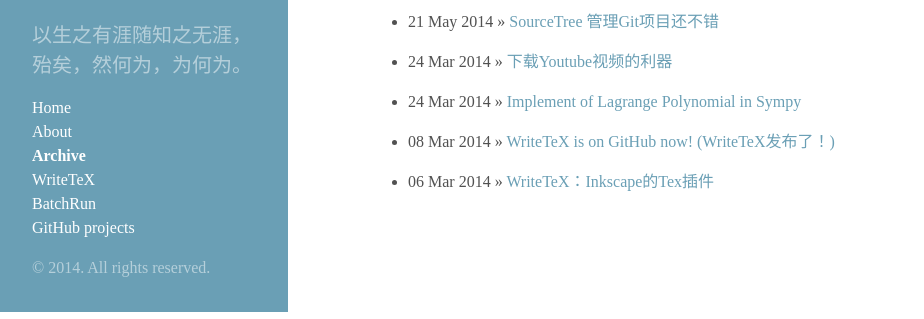
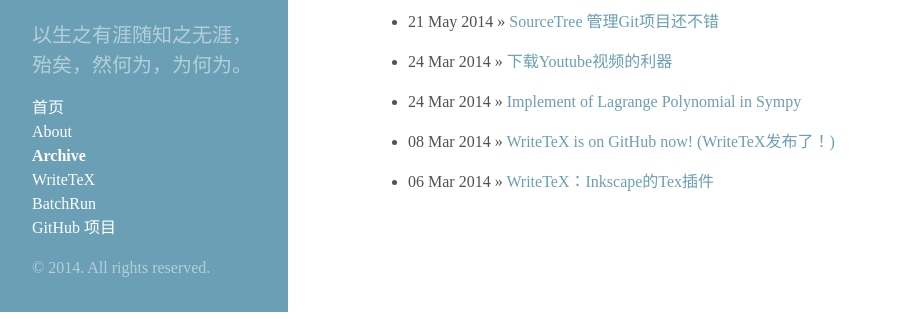
Before and after one commit to wanglongqi/wanglongqi.github.io, a Jekyll site: the page built from 博文目录.md, in a window 1280 px wide. Shown: the part 588-907 px from the top of the page, without its empty margins (0-924 px from the left). Built offline with Jekyll 4.4.1, drawn with Linux system fonts in a browser that asks for light colours.

Commit message:
no message

```diff
--- a/_includes/sidebar.html
+++ b/_includes/sidebar.html
@@ -7,7 +7,7 @@
 
     <ul class="sidebar-nav">
       <li class="sidebar-nav-item{% if page.title == "Home" %} active{% endif %}">
-        <a href="/">Home</a>
+        <a href="/">首页</a>
       </li>
 
       {% comment %}
@@ -28,7 +28,7 @@
 
       <li class="sidebar-nav-item"><a href="https://wanglongqi.github.io/WriteTeX">WriteTeX</a></li>
       <li class="sidebar-nav-item"><a href="https://wanglongqi.github.io/BatchRun">BatchRun</a></li>
-      <li class="sidebar-nav-item"><a href="{{ site.github.repo }}">GitHub projects</a></li>
+      <li class="sidebar-nav-item"><a href="{{ site.github.repo }}">GitHub 项目</a></li>
     </ul>
 
     <p>&copy; {{ site.time | date: '%Y' }}. All rights reserved.</p>
```
Also changed, not shown: 关于.md (renamed from about.md), 博文目录.md (renamed from archive.md).
